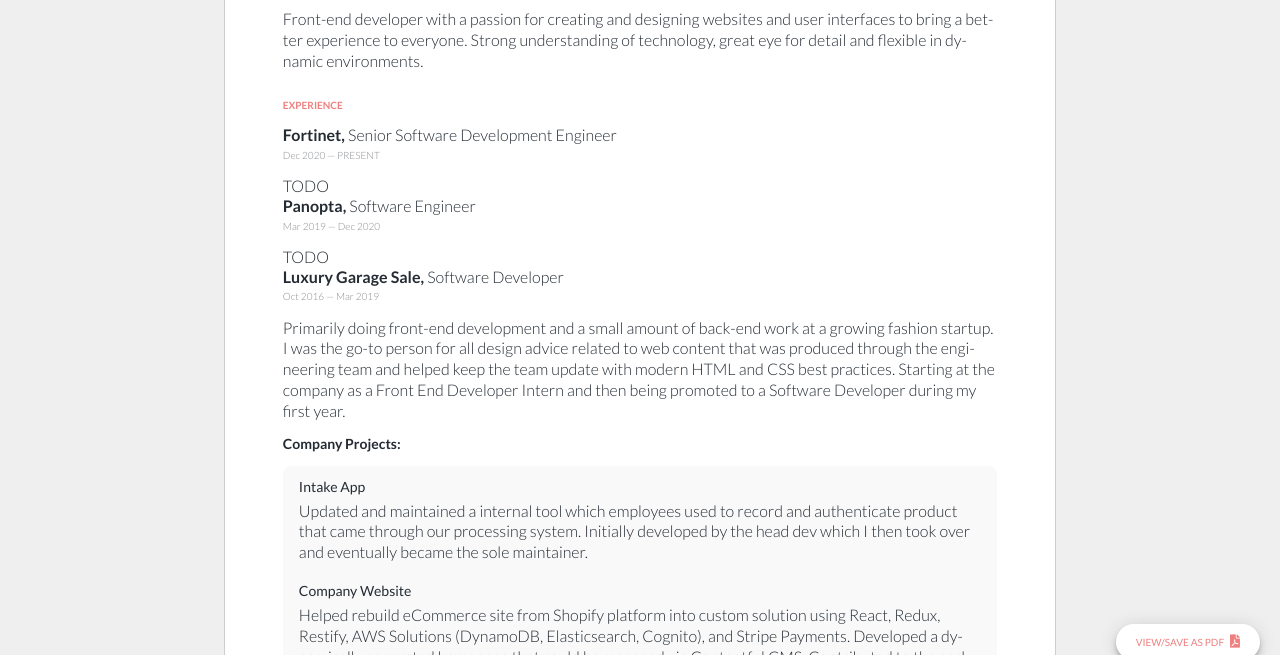
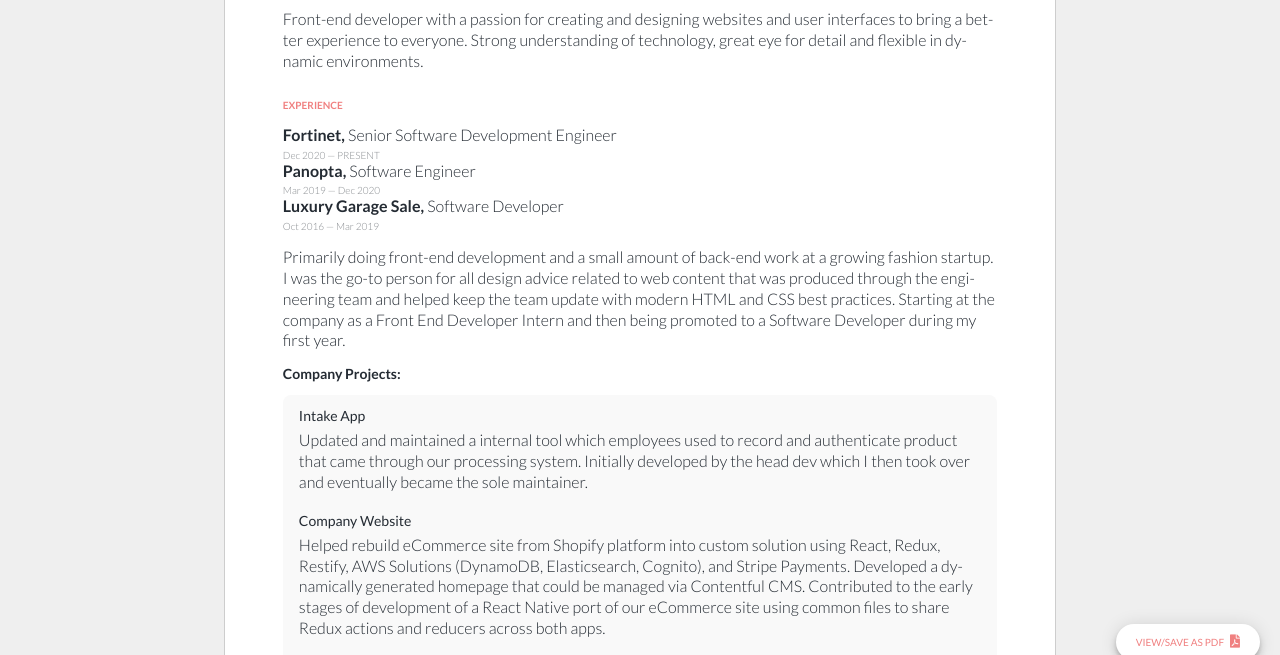
Before and after one commit to bsansone/resume, a plain HTML site: page index.html in a window 1280 px wide. Shown: the part 120-775 px from the top of the page. Drawn offline with Linux system fonts and the light colour scheme.

Commit message:
Update index.html

```diff
--- a/index.html
+++ b/index.html
@@ -40,10 +40,20 @@
         <section class="company">
           <h4>Fortinet, <span>Senior Software Development Engineer</span></h4>
           <span class="date">Dec 2020 — PRESENT</span>
-          <p class="company-summary">TODO</p>
+<!--           <p class="company-summary">TODO</p>
+          <h5 class="bold">Company Projects:</h5>
+          <dt class="normal">TODO</dt>
+            <dd>TODO</dd>
+            <dd>TODO</dd>
+          </dt> -->
           <h4>Panopta, <span>Software Engineer</span></h4>
           <span class="date">Mar 2019 — Dec 2020</span>
-          <p class="company-summary">TODO</p>
+<!--           <p class="company-summary">TODO</p>
+          <h5 class="bold">Company Projects:</h5>
+          <dt class="normal">TODO</dt>
+            <dd>TODO</dd>
+            <dd>TODO</dd>
+          </dt> -->
           <h4>Luxury Garage Sale, <span>Software Developer</span></h4>
           <span class="date">Oct 2016 — Mar 2019</span>
           <p class="company-summary">
```
